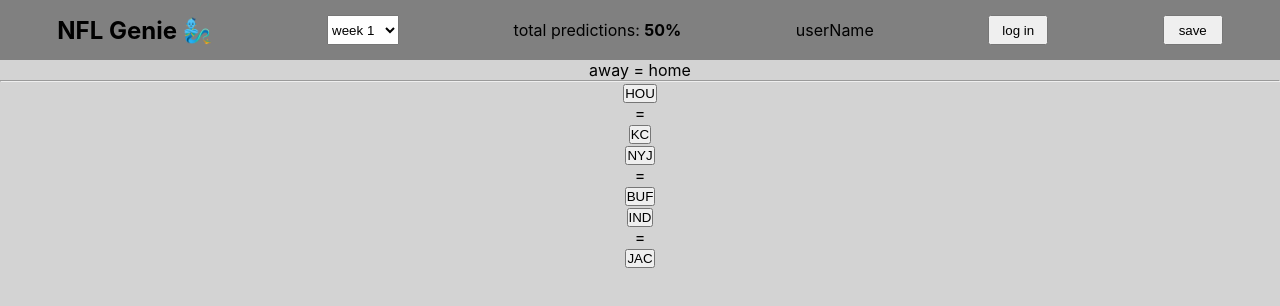
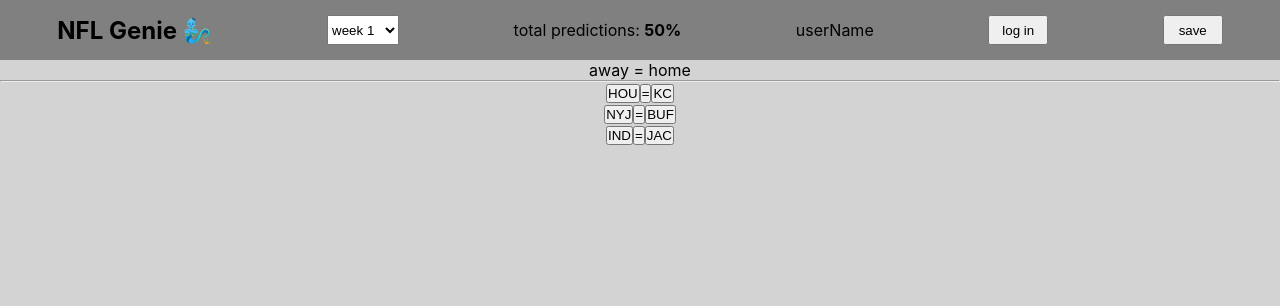
Before and after one commit to NFLgenie/FE_nfl_genie, a React (Create React App) app: page / in a window 1280 px wide. Shown: the top 306 px of the page. Built offline with nearby package versions, Linux system fonts and the light colour scheme.

Commit message:
Add tie pediction functionality

```diff
--- a/src/components/MatchUp/MatchUp.js
+++ b/src/components/MatchUp/MatchUp.js
@@ -40,19 +40,26 @@
   ]
   const [games, setGames] = useState(gameData);
 
-  const onPredictionSelection = (id, awayOrHome) => {
+  const onPredictionSelection = (id, winner) => {
     let target = games.find(game => game.gameID === id)
     setGames(games.reduce((acc, game) => {
-      if (game.gameID === target.gameID && awayOrHome === 'Away') {
+      if (game.gameID === target.gameID && winner === 'Away') {
         game.predictAwayWins = true
         game.predictHomeWins = false
-        acc.push(game)
-      } else if (game.gameID === target.gameID && awayOrHome === 'Home') {
+        game.predictTie = false
+        acc.push(game);
+      } else if (game.gameID === target.gameID && winner === 'Home') {
         game.predictHomeWins = true
         game.predictAwayWins = false
-        acc.push(game)
+        game.predictTie = false
+        acc.push(game);
+      } else if (game.gameID === target.gameID && winner === 'Tie') {
+        game.predictTie = true
+        game.predictHomeWins = false
+        game.predictAwayWins = false
+        acc.push(game);
       } else {
-        acc.push(game)
+        acc.push(game);
       }
       return acc;
     },[]))
@@ -65,11 +72,11 @@
       <div className='games-container'>
         {games.map(game => {
           return (
-            <div className='single-match-container'>
+            <div key={game.gameID} className='single-match-container'>
               <button onClick={() => onPredictionSelection(game.gameID, 'Away')} className={game.predictAwayWins ? 'away-team-box selected' : 'away-team-box'}>
                 <div className='team-logo'></div>{game.away}
               </button>
-              <p> = </p>
+              <button onClick={() => onPredictionSelection(game.gameID, 'Tie')} className={game.predictTie ? 'tie-button selected' : 'tie-button'}>=</button>
               <button onClick={() => onPredictionSelection(game.gameID, 'Home')} className={game.predictHomeWins ? 'home-team-box selected' : 'home-team-box'}>
                 {game.home}<div className='team-logo'></div>
               </button>
```
